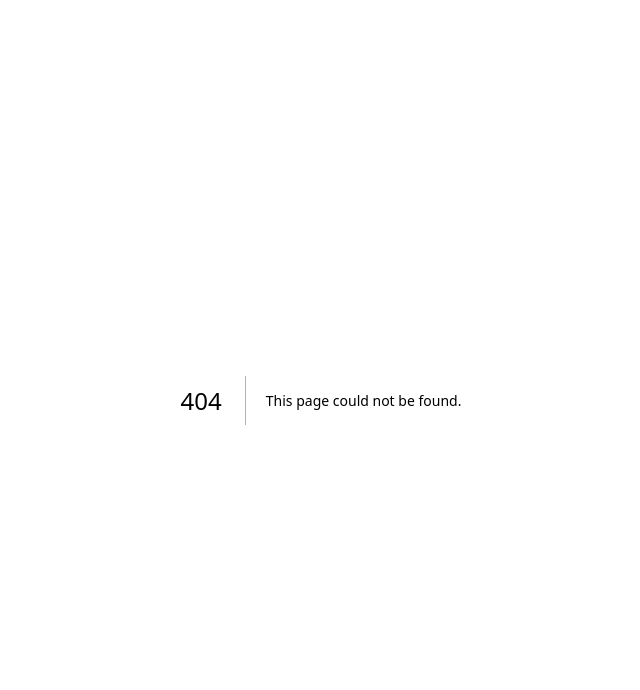
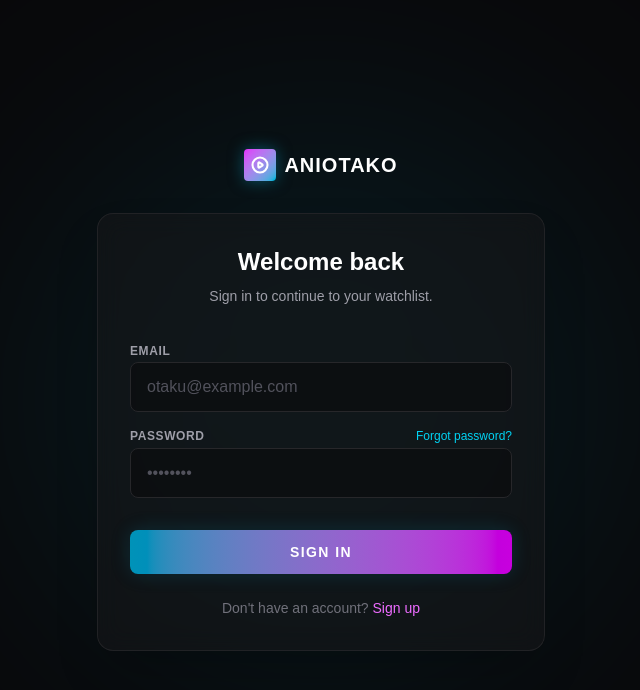
Before and after one commit to Harshvdev/aniotako, a Next.js app: page /login in a window 1280 px wide. Before the commit this address had no page. Shown: the top 690 px of the page, without its empty margins (319-959 px from the left). Built offline with nearby package versions, Linux system fonts and the light colour scheme; no server answers.

Commit message:
feat(auth): add login page with Supabase password authentication
- Create client component with email/password inputs
- Integrate signInWithPassword
- Redirect to /watchlist on success
- Show inline error messages
- Add forgot password and signup links
- Apply dark theme styling

```diff
--- /dev/null
+++ b/src/app/login/page.tsx
@@ -0,0 +1,136 @@
+"use client";
+
+import { useState, Suspense } from "react";
+import Link from "next/link";
+import { useRouter, useSearchParams } from "next/navigation";
+import { createClient } from "@/lib/supabase/client";
+
+// We extract the form into a separate component so we can wrap it in a Suspense boundary.
+// This is required by Next.js 14 when using useSearchParams() in a client component.
+function LoginForm() {
+  const [email, setEmail] = useState("");
+  const [password, setPassword] = useState("");
+  const [error, setError] = useState<string | null>(null);
+  const [isLoading, setIsLoading] = useState(false);
+
+  const router = useRouter();
+  const searchParams = useSearchParams();
+  const supabase = createClient();
+
+  // If the middleware redirected them here, it passed a "?next=/some-path" parameter.
+  // We can use this to send them back to where they originally wanted to go!
+  const nextUrl = searchParams.get("next") || "/watchlist";
+
+  const handleLogin = async (e: React.FormEvent) => {
+    e.preventDefault();
+    setError(null);
+    setIsLoading(true);
+
+    try {
+      const { error: signInError } = await supabase.auth.signInWithPassword({
+        email,
+        password,
+      });
+
+      if (signInError) {
+        throw signInError;
+      }
+
+      // 1. Navigate to the target page
+      router.push(nextUrl);
+      // 2. Refresh the router to update Server Components (like layouts/navbars) with the new auth state
+      router.refresh();
+
+    } catch (err: any) {
+      setError(err.message || "Invalid email or password.");
+      setIsLoading(false);
+    }
+  };
+
+  return (
+    <div className="w-full max-w-md bg-zinc-900/50 border border-zinc-800/80 backdrop-blur-md p-8 rounded-2xl shadow-2xl">
+      <h1 className="text-2xl font-bold text-white mb-2 text-center">Welcome back</h1>
+      <p className="text-zinc-400 text-sm text-center mb-8">Sign in to continue to your watchlist.</p>
+
+      <form onSubmit={handleLogin} className="space-y-4">
+        {error && (
+          <div className="bg-red-500/10 border border-red-500/50 text-red-400 p-3 rounded-lg text-sm text-center">
+            {error}
+          </div>
+        )}
+
+        <div className="space-y-1">
+          <label className="text-xs font-semibold text-zinc-400 uppercase tracking-wider">Email</label>
+          <input
+            type="email"
+            required
+            value={email}
+            onChange={(e) => setEmail(e.target.value)}
+            className="w-full bg-zinc-950/50 border border-zinc-800 rounded-lg px-4 py-3 text-white placeholder-zinc-600 focus:outline-none focus:border-cyan-500 focus:ring-1 focus:ring-cyan-500 transition-colors"
+            placeholder="otaku@example.com"
+          />
+        </div>
+
+        <div className="space-y-1">
+          <div className="flex items-center justify-between">
+            <label className="text-xs font-semibold text-zinc-400 uppercase tracking-wider">Password</label>
+            <Link
+              href="/forgot-password"
+              className="text-xs text-cyan-400 hover:text-cyan-300 transition-colors font-medium"
+            >
+              Forgot password?
+            </Link>
+          </div>
+          <input
+            type="password"
+            required
+            value={password}
+            onChange={(e) => setPassword(e.target.value)}
+            className="w-full bg-zinc-950/50 border border-zinc-800 rounded-lg px-4 py-3 text-white placeholder-zinc-600 focus:outline-none focus:border-cyan-500 focus:ring-1 focus:ring-cyan-500 transition-colors"
+            placeholder="••••••••"
+          />
+        </div>
+
+        <button
+          type="submit"
+          disabled={isLoading}
+          className="w-full py-3 mt-4 rounded-lg bg-gradient-to-r from-cyan-600 to-fuchsia-600 text-white font-bold text-sm uppercase tracking-widest hover:opacity-90 transition-opacity disabled:opacity-50 disabled:cursor-not-allowed shadow-[0_0_20px_rgba(8,145,178,0.2)]"
+        >
+          {isLoading ? "Signing in..." : "Sign in"}
+        </button>
+      </form>
+
+      <div className="mt-6 text-center text-sm text-zinc-500">
+        Don't have an account?{" "}
+        <Link href="/signup" className="text-fuchsia-400 hover:text-fuchsia-300 font-medium transition-colors">
+          Sign up
+        </Link>
+      </div>
+    </div>
+  );
+}
+
+export default function LoginPage() {
+  return (
+    <div className="min-h-screen bg-[#09090b] flex flex-col items-center justify-center p-6 selection:bg-cyan-500/30 relative z-0 overflow-hidden">
+      {/* Background Ambient Glows (Shifted to Cyan for the login page to differentiate from signup) */}
+      <div className="absolute top-1/2 left-1/2 -translate-x-1/2 -translate-y-1/2 w-[600px] h-[600px] bg-cyan-600/10 blur-[120px] rounded-full pointer-events-none -z-10" />
+
+      {/* Logo */}
+      <Link href="/" className="flex items-center gap-2 mb-8 hover:opacity-80 transition-opacity">
+        <div className="w-8 h-8 rounded bg-gradient-to-br from-fuchsia-500 to-cyan-500 flex items-center justify-center shadow-[0_0_15px_rgba(8,145,178,0.5)]">
+          <svg className="w-5 h-5 text-white" fill="none" viewBox="0 0 24 24" stroke="currentColor" strokeWidth={2.5}>
+            <path strokeLinecap="round" strokeLinejoin="round" d="M14.752 11.168l-3.197-2.132A1 1 0 0010 9.87v4.263a1 1 0 001.555.832l3.197-2.132a1 1 0 000-1.664z" />
+            <path strokeLinecap="round" strokeLinejoin="round" d="M21 12a9 9 0 11-18 0 9 9 0 0118 0z" />
+          </svg>
+        </div>
+        <span className="text-xl font-bold tracking-wider text-white">ANIOTAKO</span>
+      </Link>
+
+      {/* Suspense boundary required by Next.js when using useSearchParams in Client Components */}
+      <Suspense fallback={<div className="w-full max-w-md h-96 bg-zinc-900/50 rounded-2xl animate-pulse"></div>}>
+        <LoginForm />
+      </Suspense>
+    </div>
+  );
+}
```
